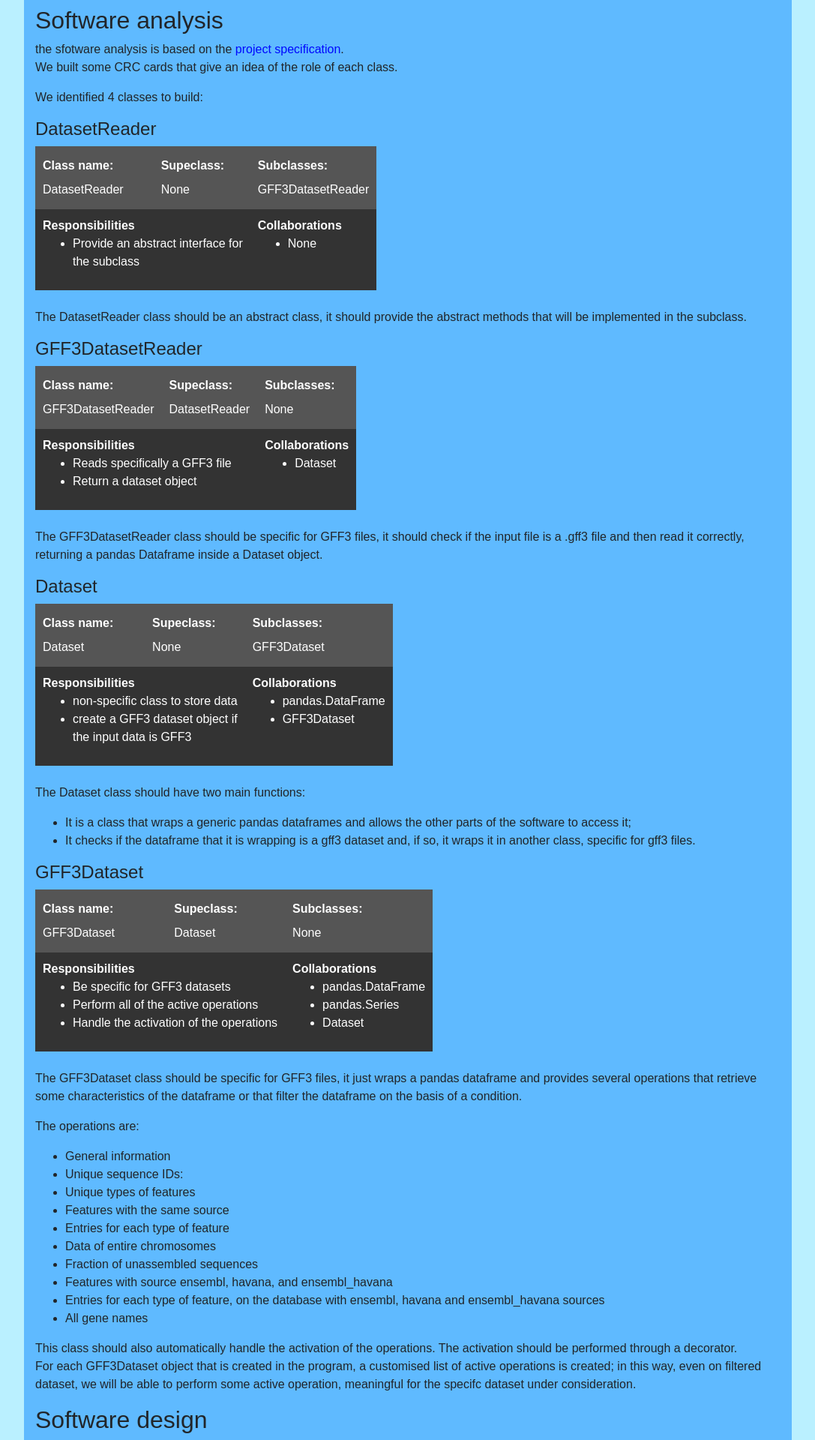
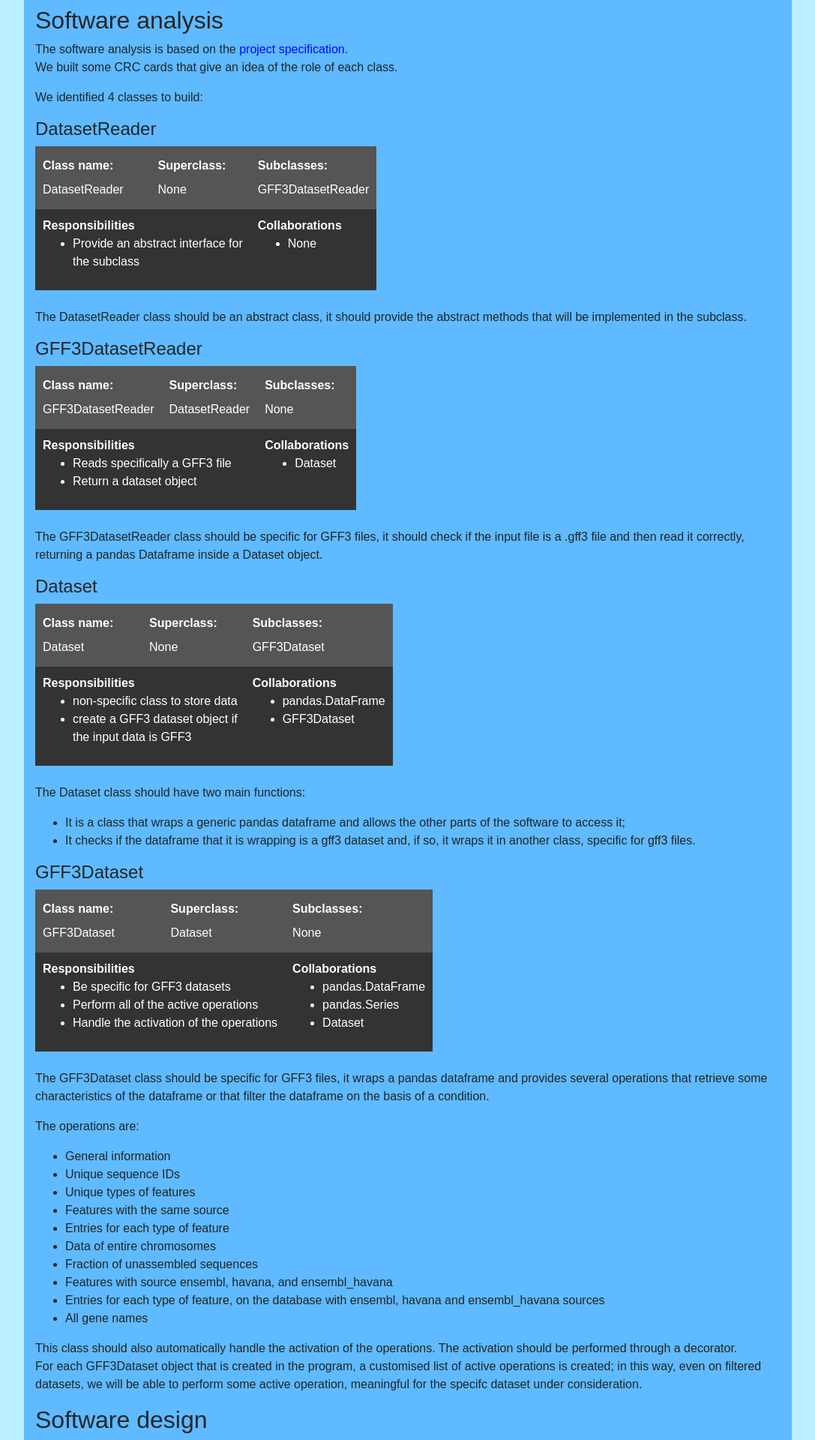
Before and after one commit to kcajj/advanced_programming_project_Genomics_2022, a Flask app: page /documentation in a window 1280 px wide. Shown: the part 240-2160 px from the top of the page at 75% size, without its empty margins (96-1183 px from the left). Run offline with Flask 2, Linux system fonts and the light colour scheme; parts of the project's set-up code (start-up, migrations or seed data) failed here and were passed over.

Commit message:
correct typo

```diff
--- a/webapp/templates/documentation.html
+++ b/webapp/templates/documentation.html
@@ -18,7 +18,7 @@
 </a>
 
 <p>
-    the sfotware analysis is based on the
+    The software analysis is based on the
     <a href='https://github.com/kcajj/human_genome_webapp/blob/GFF3-subclass/MarkdownFiles/Project_specification.md' target="_blank">
     project specification</a>.
     <br>
@@ -36,7 +36,7 @@
             <b>Class name:</b><br>DatasetReader
         </th>
         <th>
-            <b>Supeclass:</b><br>None
+            <b>Superclass:</b><br>None
         </th>
         <th>
             <b>Subclasses:</b><br>GFF3DatasetReader
@@ -72,7 +72,7 @@
             <b>Class name:</b><br>GFF3DatasetReader
         </th>
         <th>
-            <b>Supeclass:</b><br>DatasetReader
+            <b>Superclass:</b><br>DatasetReader
         </th>
         <th>
             <b>Subclasses:</b><br>None
@@ -109,7 +109,7 @@
             <b>Class name:</b><br>Dataset
         </th>
         <th>
-            <b>Supeclass:</b><br>None
+            <b>Superclass:</b><br>None
         </th>
         <th>
             <b>Subclasses:</b><br>GFF3Dataset
@@ -137,7 +137,7 @@
     <br>
     The Dataset class should have two main functions:
     <ul>
-        <li>It is a class that wraps a generic pandas dataframes
+        <li>It is a class that wraps a generic pandas dataframe
             and allows the other parts of the software to access it;
         </li>
         <li>
@@ -155,7 +155,7 @@
             <b>Class name:</b><br>GFF3Dataset
         </th>
         <th>
-            <b>Supeclass:</b><br>Dataset
+            <b>Superclass:</b><br>Dataset
         </th>
         <th>
             <b>Subclasses:</b><br>None
@@ -183,7 +183,7 @@
 
 <p>
     <br>
-    The GFF3Dataset class should be specific for GFF3 files, it just wraps a pandas dataframe and
+    The GFF3Dataset class should be specific for GFF3 files, it wraps a pandas dataframe and
     provides several operations that retrieve some characteristics of the dataframe or that
     filter the dataframe on the basis of a condition.
 </p>
@@ -191,7 +191,7 @@
     The operations are:
     <ul>
         <li>General information</li>
-        <li>Unique sequence IDs:</li>
+        <li>Unique sequence IDs</li>
         <li>Unique types of features</li>
         <li>Features with the same source</li>
         <li>Entries for each type of feature</li>
@@ -206,7 +206,7 @@
     This class should also automatically handle the activation of the operations. The activation
     should be performed through a decorator.<br>
     For each GFF3Dataset object that is created in the program, a customised list of active operations
-    is created; in this way, even on filtered dataset, we will be able to perform some active operation,
+    is created; in this way, even on filtered datasets, we will be able to perform some active operation,
     meaningful for the specifc dataset under consideration.
 </p>
 
@@ -286,15 +286,15 @@
     </ul>
 </p>
 <p>
-    this module contains two classes:
+    This module contains two classes:
 </p>
 <a id="DatasetReader">
     <h3>DatasetReader</h3>
 </a>
 <p>
     The DatasetReader class is an abstract class, it defines the interface for reading files.
-    The only requirement in a dataset reading class is a read method and a filepath attribute,
-    The read method can be concretised by a subclass that is specific for a file type (.gff3)
+    The only requirement in a dataset reading class is a reading method and a filepath attribute,
+    the read method can be concretized by a subclass that is specific for a file type (.gff3).
 </p>
 <h4>Implementation</h4>
 <img class='code' src="{{ url_for('static', filename='code/1.png') }}">
@@ -315,7 +315,7 @@
     In case the inserted path doesn't lead to a .gff3 file, an exception is raised. Exceptions are raised
     also in the case that the file is not found or if any other error occurs.
     <br>
-    If the filepath is suitable for the reader the pandas.read_csv() function is executed.
+    If the filepath is suitable for the reader, the pandas.read_csv() function is executed.
 </p>
 <h4>Implementation</h4>
 <img class='code' src="{{ url_for('static', filename='code/2.png') }}">
@@ -326,7 +326,7 @@
         <li>compression='gzip': the dataset that we are using has a gzip compression, this allows to reduce
             the file dimensions.
         </li>
-        <li>names: we inserted the standard GFF3 header</li>
+        <li>names: we inserted the standard GFF3 header.</li>
         <li>comment = '#': accordingly to the project specification, we considered all the lines starting
             with "#" as comments.
         </li>
@@ -350,7 +350,7 @@
     used in the "get_active_operations()" method.
 </p>
 <p>
-    this module contains two classes:
+    This module contains two classes:
 </p>
 <a id="Dataset">
     <h3>Dataset</h3>
@@ -420,7 +420,7 @@
                 <li>
                     <b>__update_operations()</b>: iterates through the self._operations list of the object, by doing so,
                     the operations that return a valid result are added to the dictionary of active operations.
-                    Futhermore the result of the operations that return a GFF3Dataset object (filter operations)
+                    Furthermore, the result of the operations that return a GFF3Dataset object (filter operations)
                     is added to the subdatasets dictionary.
                     This method is private because it is just used by other methods of the Dataset class.
                 </li>
@@ -430,12 +430,12 @@
                 </li>
                 <li>
                     <b>get_subdatasets()</b>: this method first runs the __update_operations method,
-                    in this way the _active_operations dictionary is filled, then returns the dictionary.
+                    in this way the _subdatasets dictionary is filled, then returns the dictionary.
                 </li>
             </ul>
         </li>
     </ul>
-    more detailed informations about the attributes and methods regarding the operations are given
+    More detailed informations about the attributes and methods regarding the operations are given
     in the GFF3Dataset class documentation below.
 </p>
 
@@ -460,13 +460,13 @@
                 <li>All the attributes of Dataset class</li>
                 <li>
                     <b>self._operations</b>: each operation method that is added to the GFF3Dataset
-                    class has to be also added to this dictionary, following a specific synthax.
+                    class has to be also added to this dictionary, following a specific syntax.
                     The keys of the dictonary have to correspond to the name of the method, and the values
                     are the direct references to the methods, by means of the self object.
                     <br>
                     <img src="{{ url_for('static', filename='code/8.png') }}" width="70%">
                     <br>
-                    by storing the operations in this way, when accessing the active operations dictionary,
+                    By storing the operations in this way, when accessing the active operations dictionary,
                     it will be enough to iterate through the values of the dictionary to reference the specific
                     operation, linked to the specific object.
                 </li>
@@ -494,7 +494,7 @@
                     Any eventual exception during the execution of the operation is handled inside the
                     <a href="#decorator">decorator</a>.
                     <br>
-                    Finally, the execution of the operation is performed with the patch('builtins.print'), this function
+                    Finally, the execution of the operation is performed with the patch ('builtins.print'), this function
                     inhibits every print statement attempt of the instructions executed within it.
                     We added this type of function because, if the execution of an operation raises an error,
                     the decorator is designed to return a print statement with the type of error (obviously the operation won't be activated).
@@ -520,12 +520,12 @@
                     <br>
                     <img class="code" src="{{ url_for('static', filename='code/10.png') }}">
                     <br>
-                    We consider the column "Seqid" (the first column of the GFF3 dataset) and we take its list of unique values
+                    We consider the column "Seqid" (the first column of the GFF3 dataset) and we take its list of unique values.
                 </li>
                 <li>
                     <a id="unique_types"></a><b>unique_types</b>:
                     it returns a list of unique types of operations available in the dataset.
-                    We consider the column "Type" and we take its list of unique values
+                    We consider the column "Type" and we take its list of unique values.
                 </li>
                 <li>
                     <a id="same_source"></a><b>same_source</b>:
@@ -543,7 +543,7 @@
                 <li>
                     <a id="chromosomes"></a><b>chromosomes</b>:
                     it derives a new dataset containing only the information about entire chromosomes.
-                    This type of data is charactersised by having as Source <b>GRCh38</b>.
+                    This type of data is characterised by having as Source <b>GRCh38</b>.
                     <br>
                     <mark class="red"><b>This is a filter operation!</b></mark>
                 </li>
@@ -563,7 +563,7 @@
                     This operation is just the combination of ensembl_havana operation and entries_for_each_type operation.
                 </li>
                 <li><a id="gene_names"></a><b>gene_names</b>:
-                    it returns the gene names from the dataset containing containing only entries from source <b>ensembl</b>, <b>havana</b> and <b>esembl_havana</b>.
+                    it returns the gene names from the dataset containing only entries from source <b>ensembl</b>, <b>havana</b> and <b>esembl_havana</b>.
                     The gene names are contained in a specific value of the Attribute column, they are accessed thanks to the
                     "get_attributes" function of the "functions" module.
                 </li>
@@ -575,7 +575,7 @@
     <h2><b>functions</b></h2>
 </a>
 <p>
-    this module is useful to keep the dataset module more clean. <br>
+    This module is useful to keep the dataset module more clean. <br>
     It has two functions:
 </p>
 <a id="decorator">
@@ -600,7 +600,7 @@
 </p>
 <p>
     If an operation is activated, it is added to the self._active_operations dictionary, following the
-    same sintax of the _operations dictionary (described above).
+    same syntax of the _operations dictionary (described above).
     Once an operation has been activated (added to the active operations dictionary), for all the subsequent executions, its output will not be checked,
     in this way, some computational memory is saved.
 </p>
@@ -609,7 +609,7 @@
     <img class='code' src="{{ url_for('static', filename='code/6.png') }}">
     <br>
     The operation is accessed through the operations dictionary, as key of the dictionary we used the name of
-    the method which is decorated. For this reason is important that in the operations dictionary, the
+    the method which is decorated. For this reason it is important that in the operations dictionary, the
     key of the stored operations is equal to the name of the method.
     <br>
     The Decorator returns a specific message for each misexecuted operation.
@@ -617,7 +617,7 @@
 
 <h3>get_attributes</h3>
 <p>
-    This function simply takes in input a row of the "attribute" column of a GFF3 file and returns as
+    This function simply takes as input a row of the "attribute" column of a GFF3 file and returns as
     output a dictionary, in which the keys are the names of all the attributes of the row and the
     values are the values of those attributes.<br>
     <i>
@@ -634,7 +634,7 @@
 </a>
 <p>
     The main module is responsible for putting together the webapp, it uses the tools defined in
-    the other modules and in provides the structure of the flask app.
+    the other modules and it provides the structure of the flask app.
 </p>
 <h4>Preliminary operations</h4>
 <p>
@@ -646,7 +646,7 @@
     <img src="{{ url_for('static', filename='code/3.png') }}" width="30%">
 </p>
 <p>
-    Subsequently some useful variables are initiated: The app is provided with two global variables
+    Subsequently some useful variables are initiated: the app is provided with two global variables
     that will be read and modified by all over the program. The "global_active_op" variable stores
     the active operations for the dataset that is under analysis in the program, while "current_dataset_name"
     stores the name of the dataset under analysis in the program. Since the starting dataset is the human genome,
@@ -659,13 +659,13 @@
     exploits the "get_subdatasets()" method of the Dataset object to get all the results of the filter operations,
     then it stores these results in a dictionary together with the full dataset.
     <br>
-    This dictionary will allow us to change the active dataset from allover the program.
+    This dictionary will allow us to change the active dataset from all over the program.
     <br>
     <img src="{{ url_for('static', filename='code/5.png') }}" width="30%">
 </p>
 <h4>Flask application</h4>
 <p>
-    In order to run a flask webapp all the routes of the site have to be defined in the python file.
+    In order to run a flask webapp, all the routes of the site have to be defined in the python file.
     Our application has 5 routes, each is characterised by the "@app.route" decorator, and each route
     (except "download") shows a different HTML file. The function that links a route to an HTML file
     is "render_template()".
@@ -675,8 +675,8 @@
     The routes are:
     <ul>
         <li>
-            <b>homepage</b>: loads the "homepage.html" template, this page explain the purposes of the we application
-            and describes the role of the other pages
+            <b>homepage</b>: loads the "homepage.html" template, this page explains the purposes of the web application
+            and describes the role of the other pages.
         </li>
         <li>
             <b>operations</b>: this page shows the list of active operations, it takes the dataset name as input,
@@ -697,11 +697,11 @@
                 <li>If it was called from a filter operation, the "operations" view will be re-proposed, with a
                     restricted dataset to work on.
                 </li>
-                <li>If it was called from the "open in another tab" button, the page will show a whole GFF3 dataset</li>
+                <li>If it was called from the "open in another tab" button, the page will show a whole GFF3 dataset.</li>
             </ul>
         </li>
         <li>
-            <b>documentation</b>: loads the "documentation.html" template, the one you're reading right now
+            <b>documentation</b>: loads the "documentation.html" template, the one you're reading right now.
         </li>
         <li>
             <b>download</b>: gives the possibility to download a .csv file, created from a pandas dataframe, in the
```
